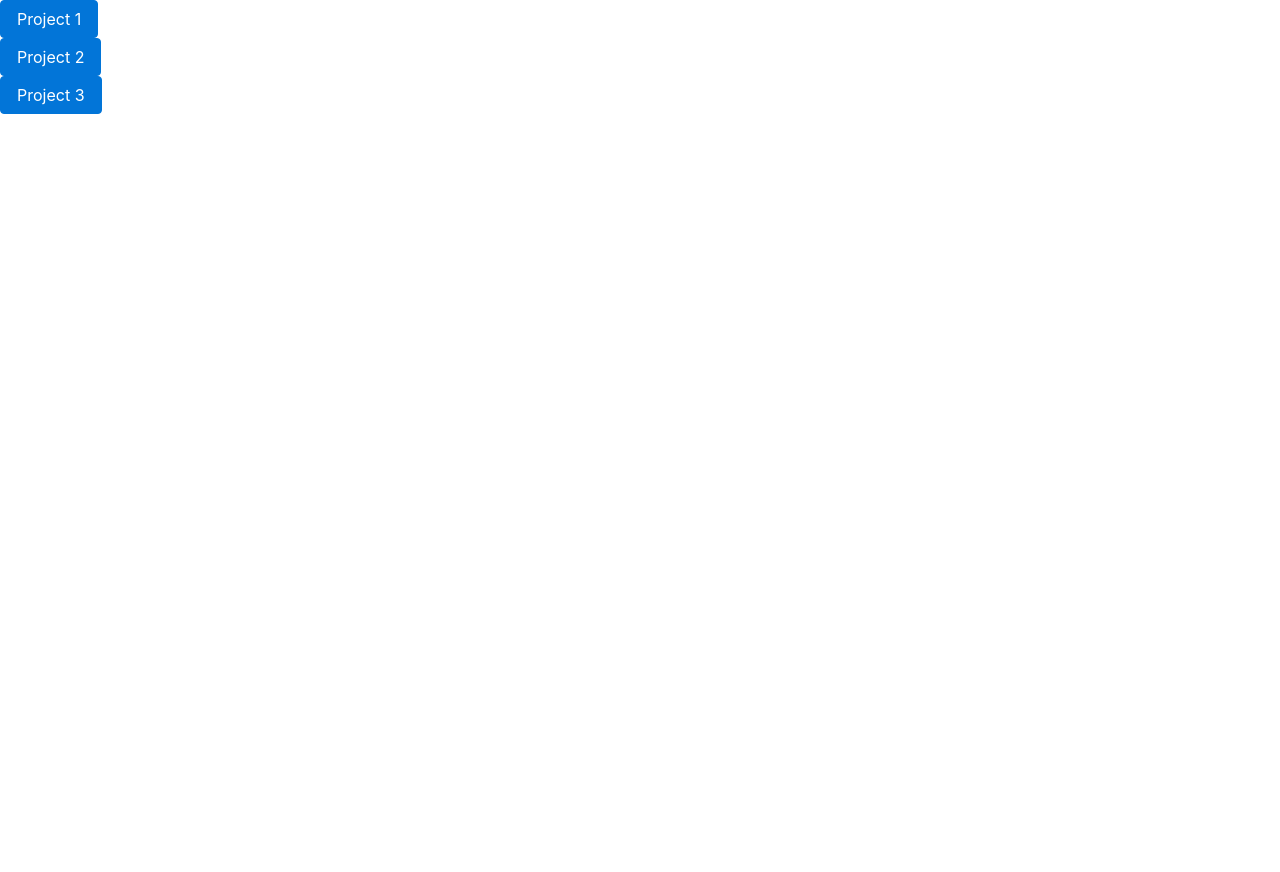
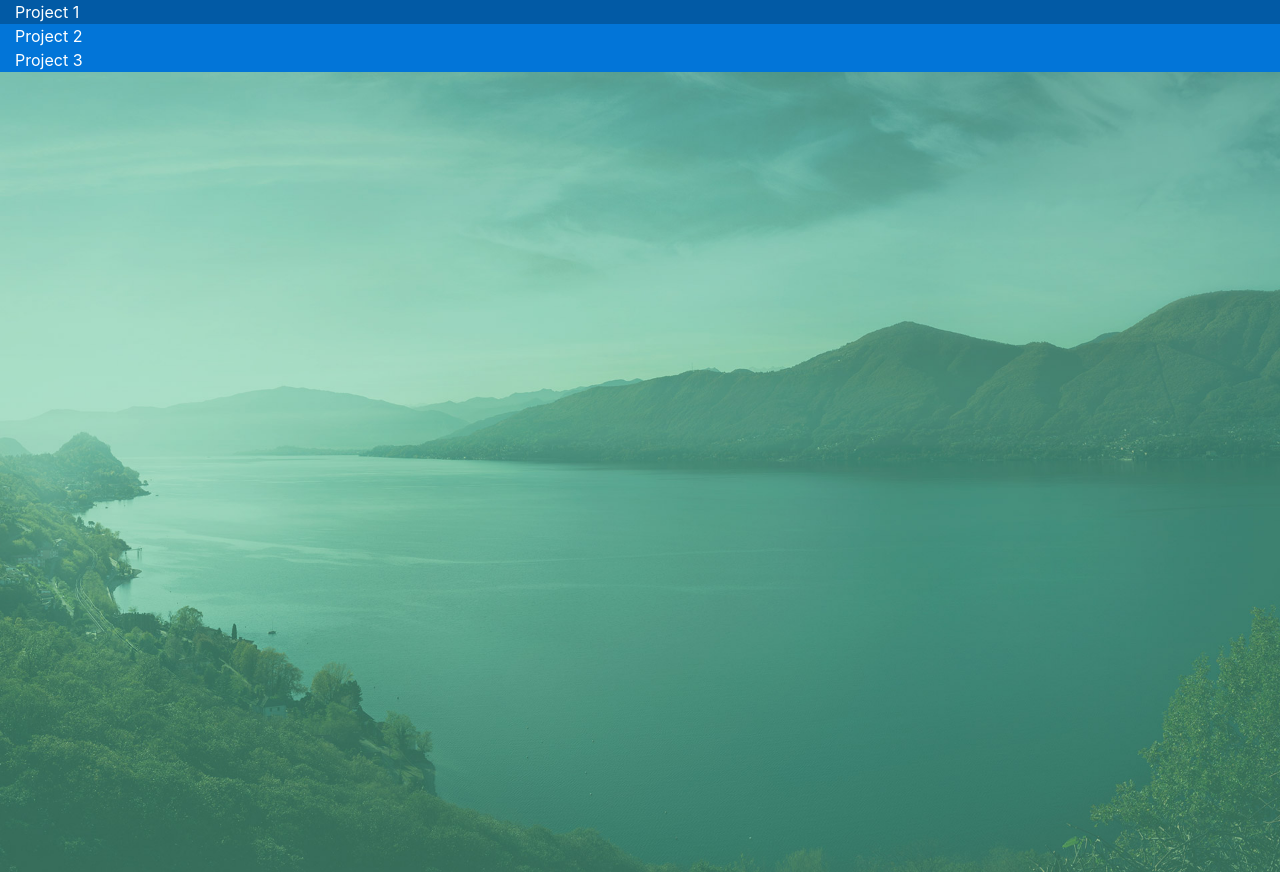
Before and after one commit to bryoh/test_automation_tools, a Flask app: page / in a window 1280 px wide. Before the commit the page ends 114 px from the top, so only its background shows below. Run offline with Flask 2, Linux system fonts and the light colour scheme; some libraries are stand-ins or nearby versions.

Commit message:
[BOOTSTRAP] Allow the cards to span the width of the viewport
Also I changed the everything to div elements.

```diff
--- a/blue/site/templates/index.html
+++ b/blue/site/templates/index.html
@@ -2,6 +2,7 @@
 {% from "head.html" import site %}
 {% from "head.html" import bootstrapLinks %}
 {% from "panels.html" import bootstrapPreview %}
+{% from "panels.html" import bootstrapCard %}
 
 
 <html lang="en">
@@ -11,10 +12,11 @@
 	<link rel="stylesheet" type="text/css" href="{{ url_for('static', filename='site/css/mainpage.css') }}">
 </head>
 <body>
-        <div class="remove-borders">
+        <div class="container-fluid remove-borders">
 			{{ bootstrapPreview("collapseExample1","Project 1", "Hello this is project 1") }}
             {{ bootstrapPreview("collapseExample2","Project 2", "Hello this is project 2") }}
             {{ bootstrapPreview("collapseExample3","Project 3", "Hello this is project 3") }}
+            {{ bootstrapCard('site/img/img-1.jpg', "Project 4", "Hello this is project 4") }}
         </div>
 
 
--- a/blue/site/templates/panels.html
+++ b/blue/site/templates/panels.html
@@ -1,13 +1,17 @@
 {% macro bootstrapPreview(link,h2Title,description) %}
-  <p class="remove-borders">
-    <a class="btn btn-primary" data-toggle="collapse" href="#{{link}}">
+  <div class="container-fluid remove-borders" style="height: 25%;" >
+    <div class="container-fluid btn-primary" style="height: 100%;" data-toggle="collapse" href="#{{link}}">
       {{h2Title}}
-    </a>
-  </p>
+    </div>
+  </div>
 
-  <div class="collapse remove-borders " id="{{link}}">
-    <div class="card card-block remove-borders" >
+  <div class="container-fluid collapse remove-borders " id="{{link}}">
+    <div class="container-fluid card card-block remove-borders" >
         {{description}}
     </div>
   </div>
 {% endmacro %}
+
+{% macro bootstrapCard(link,htitle, content) %}
+<img src={{link|safe}} class="img-fluid" alt="Responsive image">
+{% endmacro %}
```
